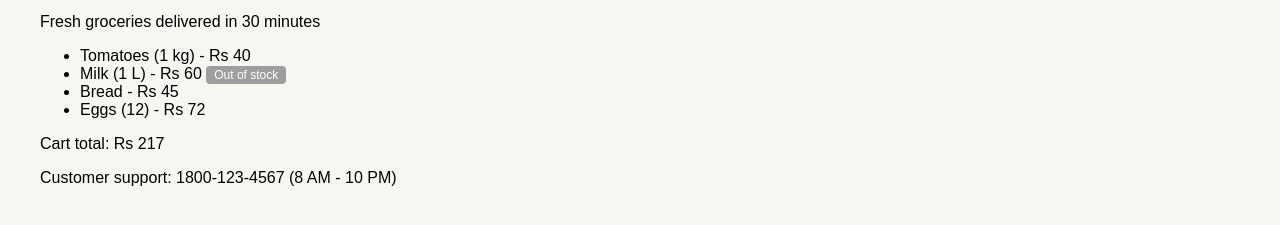
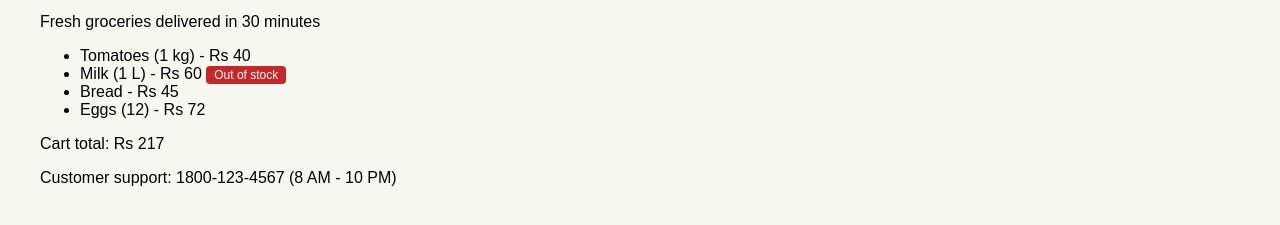
Before and after one commit to pwc330/freshcart-store, a plain HTML site: page index.html in a window 1280 px wide. Shown: the part 143-368 px from the top of the page. Drawn offline with Linux system fonts and the light colour scheme.

Commit message:
Make out-of-stock badge red for visibility

```diff
--- a/styles.css
+++ b/styles.css
@@ -1,4 +1,4 @@
 body { font-family: Arial, sans-serif; margin: 40px; background: #f7f7f2; }
 h1 { color: #2e7d32; }
 .banner { background: #ff9800; color: #1a1a1a; padding: 12px; font-weight: bold; }
-.badge { background: #9e9e9e; color: #ffffff; padding: 2px 8px; border-radius: 4px; font-size: 12px; }
+.badge { background: #c62828; color: #ffffff; padding: 2px 8px; border-radius: 4px; font-size: 12px; }
```
